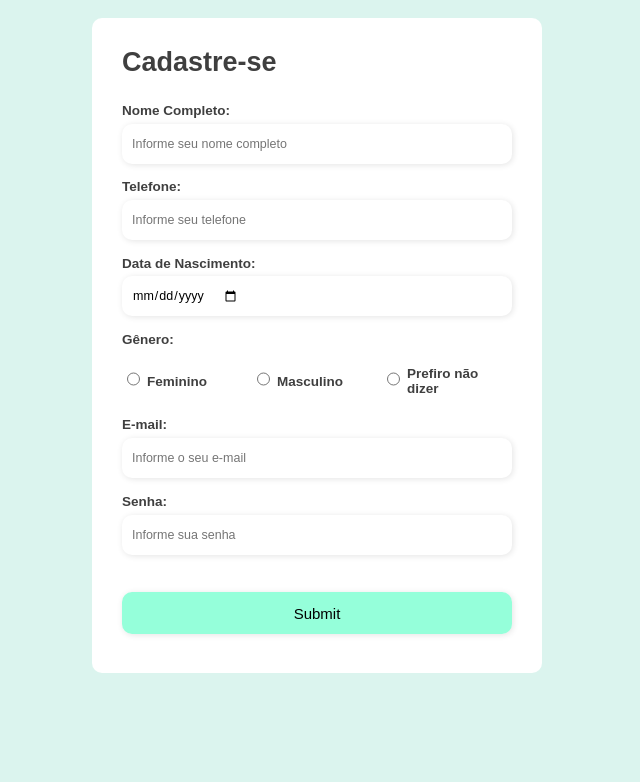
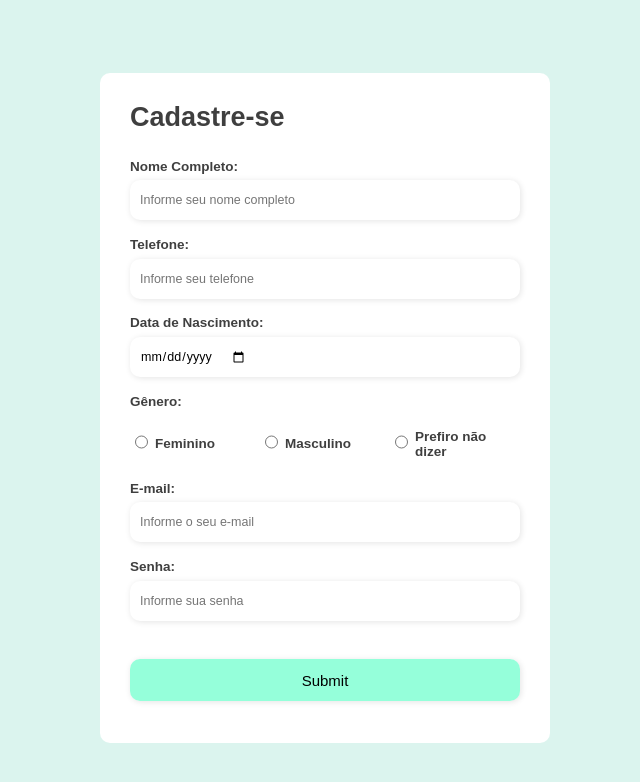
Before and after one commit to marinacanal/Formulario-de-Cadastro, a plain HTML site: page index.html in a window 1280 px wide. Shown: the whole page, without its empty margins (323-963 px from the left). Drawn offline with Linux system fonts and the light colour scheme.

Commit message:
Update style.css

```diff
--- a/style.css
+++ b/style.css
@@ -4,6 +4,8 @@
 }
 
 body {
+    width: 100%;
+    height: 100vh;
     display: flex;
     justify-content: center;
     align-items: center;
@@ -11,17 +13,17 @@ body {
 }
 
 form {
-    width: 450px ;
-    height: 655px;
+    width: 450px;
+    height: 670px;
     display: flex;
     align-items: left;
+    justify-content: center;
     background-color: #fff;
     border-radius: 10px;
     font-size: 13.5px;
     font-weight: 600;
     color: #000000c0;
     padding: 0 30px;
-    margin-top: 10px;
 }
 
 h1 {
@@ -52,7 +54,7 @@ input[type="submit"]{
     width: 100%;;
     height: 42px;
     margin-top: 22px;
-    margin-bottom: 38px;
+    margin-bottom: 40px;
     border: none;
     background-color: rgba(89, 255, 197, 0.637);
     padding: 10px;
@@ -96,7 +98,6 @@ input:focus-visible {
     box-shadow: none;
 }
 
-
 @media screen and (max-width: 1064px) {
     form {
         width: auto;
```
